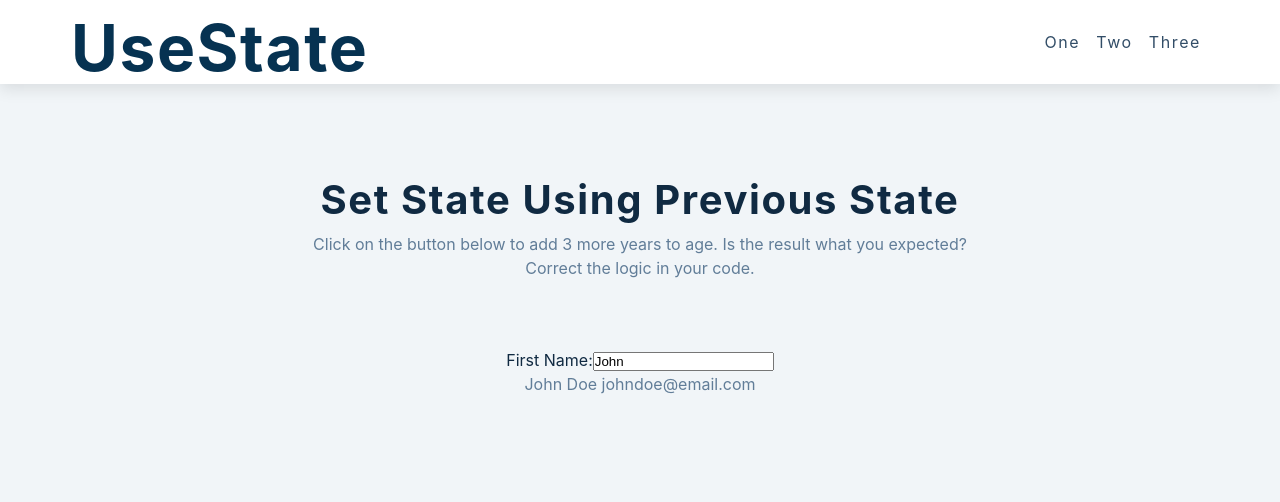
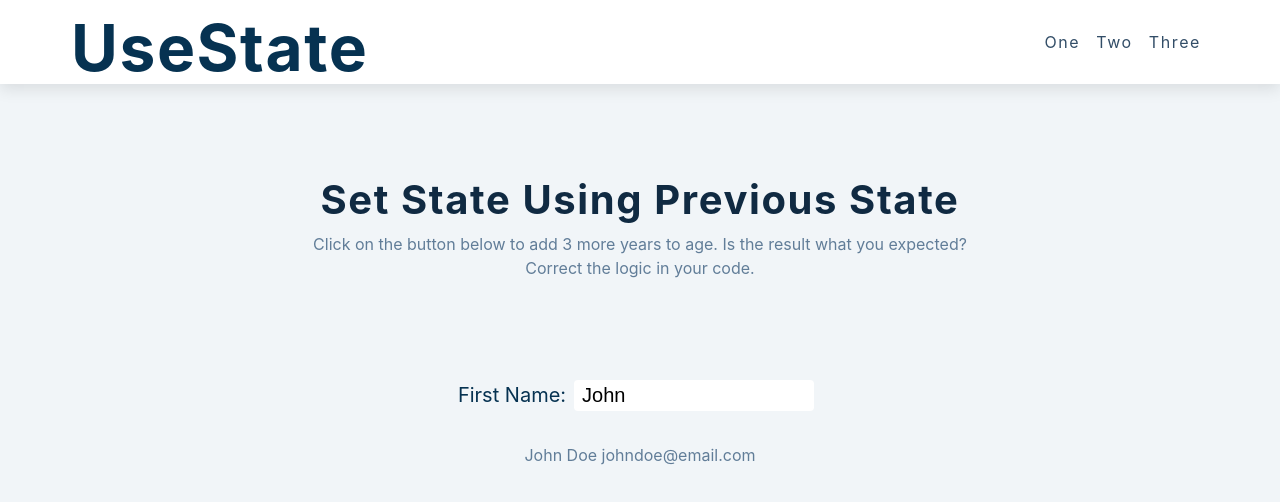
Before and after one commit to React-HTX/mini-hacks, a React (Create React App) app in the folder challenges/: page /three in a window 1280 px wide. Shown: the top 502 px of the page. Built offline with nearby package versions, Linux system fonts and the light colour scheme.

Commit message:
Adds styling to form input 2

```diff
--- a/challenges/src/index.css
+++ b/challenges/src/index.css
@@ -255,3 +255,27 @@ Challenges/Solutions
 .result {
   margin-top: 2rem;
 }
+.bold {
+  font-weight: 700;
+}
+.form-container {
+  margin: 2rem;
+}
+.form-input {
+  display: flex;
+  justify-content: space-between;
+  align-items: center;
+  margin-bottom: 1rem;
+}
+label {
+  font-size: 1.25rem;
+  color: var(--clr-primary-1);
+}
+input {
+  padding: 0.25rem 0.5rem;
+  width: 15rem;
+  border-radius: var(--radius);
+  border: none;
+  margin: 0 0.5rem;
+  font-size: 1.25rem;
+}
```
